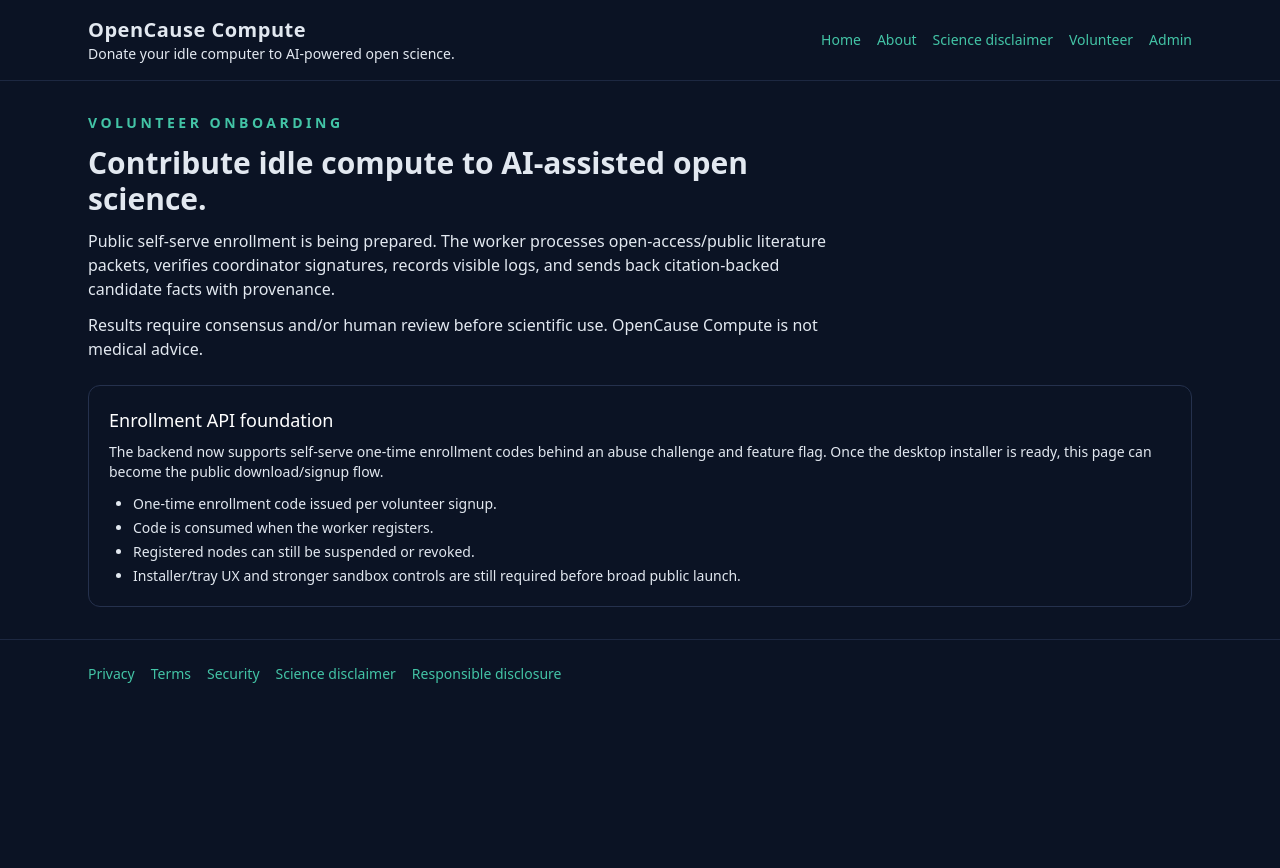
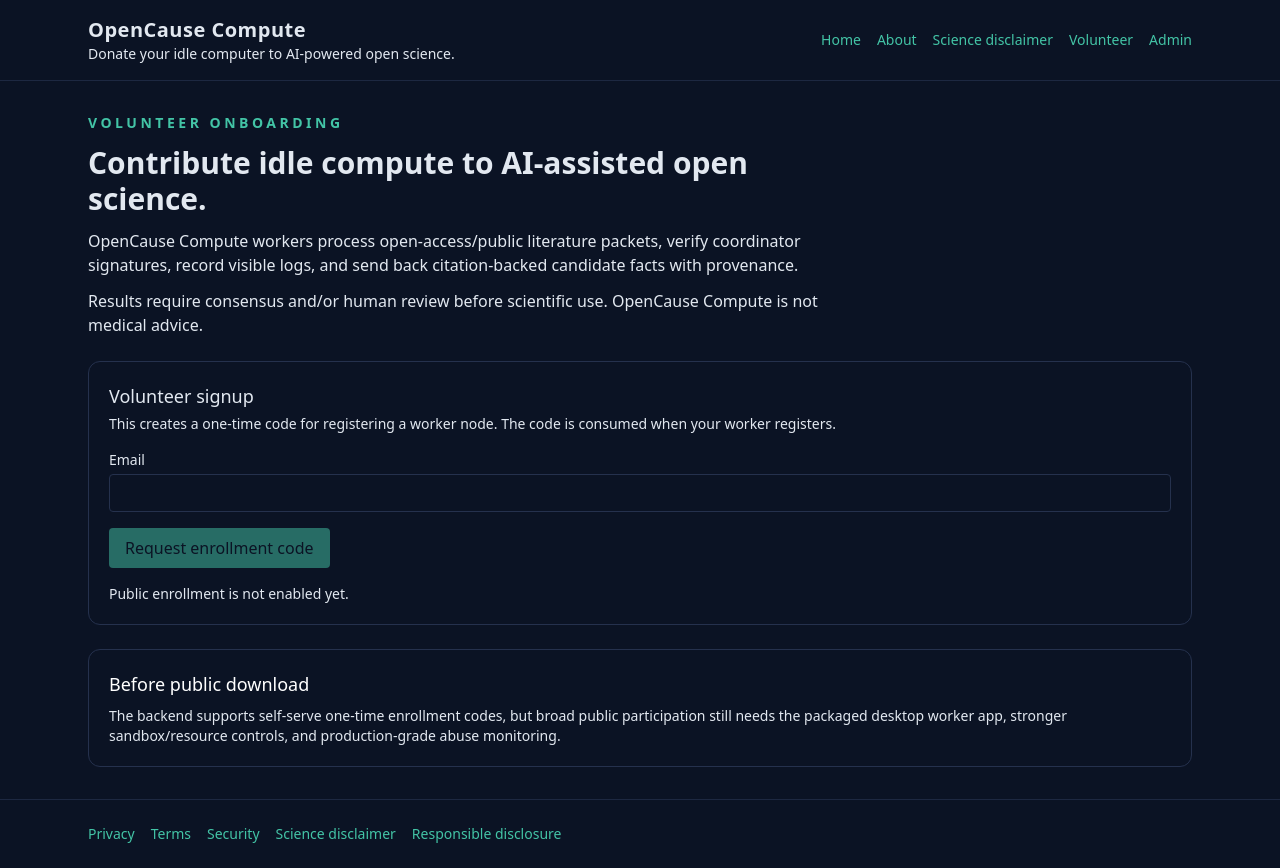
Before and after one commit to Mills82/opencause-compute, a Next.js app in the folder apps/web/: page /volunteer in a window 1280 px wide. Before the commit the page ends 800 px from the top, so only its background shows below. Built offline with nearby package versions, Linux system fonts and the light colour scheme.

Commit message:
Add volunteer enrollment signup form

```diff
--- a/apps/web/app/volunteer/page.tsx
+++ b/apps/web/app/volunteer/page.tsx
@@ -1,30 +1,33 @@
+import Script from 'next/script';
+import { VolunteerEnrollForm } from './volunteer-enroll-form';
+
 export default function VolunteerPage() {
+  const enabled = process.env.ENABLE_PUBLIC_VOLUNTEER_ENROLLMENT === 'true';
+  const turnstileSiteKey = process.env.TURNSTILE_SITE_KEY;
+
   return (
     <section className="space-y-6">
+      {enabled && turnstileSiteKey ? <Script src="https://challenges.cloudflare.com/turnstile/v0/api.js" async defer /> : null}
       <div className="max-w-3xl space-y-3">
         <p className="text-sm font-semibold uppercase tracking-[0.25em] text-accent">Volunteer onboarding</p>
         <h2 className="text-3xl font-semibold">Contribute idle compute to AI-assisted open science.</h2>
         <p className="text-slate-300">
-          Public self-serve enrollment is being prepared. The worker processes open-access/public literature packets, verifies
-          coordinator signatures, records visible logs, and sends back citation-backed candidate facts with provenance.
+          OpenCause Compute workers process open-access/public literature packets, verify coordinator signatures, record visible
+          logs, and send back citation-backed candidate facts with provenance.
         </p>
         <p className="text-slate-300">
           Results require consensus and/or human review before scientific use. OpenCause Compute is not medical advice.
         </p>
       </div>
 
+      <VolunteerEnrollForm enabled={enabled} turnstileSiteKey={turnstileSiteKey} />
+
       <article className="rounded-xl border border-line bg-panel p-5 text-sm text-slate-300">
-        <h3 className="text-lg font-medium text-white">Enrollment API foundation</h3>
+        <h3 className="text-lg font-medium text-white">Before public download</h3>
         <p className="mt-2">
-          The backend now supports self-serve one-time enrollment codes behind an abuse challenge and feature flag. Once the
-          desktop installer is ready, this page can become the public download/signup flow.
+          The backend supports self-serve one-time enrollment codes, but broad public participation still needs the packaged
+          desktop worker app, stronger sandbox/resource controls, and production-grade abuse monitoring.
         </p>
-        <ul className="mt-3 list-disc space-y-1 pl-6">
-          <li>One-time enrollment code issued per volunteer signup.</li>
-          <li>Code is consumed when the worker registers.</li>
-          <li>Registered nodes can still be suspended or revoked.</li>
-          <li>Installer/tray UX and stronger sandbox controls are still required before broad public launch.</li>
-        </ul>
       </article>
     </section>
   );
--- /dev/null
+++ b/apps/web/app/volunteer/volunteer-enroll-form.tsx
@@ -0,0 +1,68 @@
+'use client';
+
+import { FormEvent, useState } from 'react';
+
+export function VolunteerEnrollForm({ enabled, turnstileSiteKey }: { enabled: boolean; turnstileSiteKey?: string }) {
+  const [email, setEmail] = useState('');
+  const [status, setStatus] = useState(enabled ? 'Enter your email to request a one-time worker enrollment code.' : 'Public enrollment is not enabled yet.');
+  const [enrollmentCode, setEnrollmentCode] = useState<string | null>(null);
+
+  async function submit(event: FormEvent<HTMLFormElement>) {
+    event.preventDefault();
+    if (!enabled) return;
+    setStatus('Requesting enrollment code...');
+    setEnrollmentCode(null);
+
+    const token = (document.querySelector('input[name="cf-turnstile-response"]') as HTMLInputElement | null)?.value;
+    const response = await fetch('/api/volunteer/enroll', {
+      method: 'POST',
+      headers: { 'content-type': 'application/json' },
+      body: JSON.stringify({ email, ...(token ? { turnstileToken: token } : {}) })
+    });
+    const json = await response.json().catch(() => ({}));
+
+    if (!response.ok) {
+      setStatus(json.error === 'challenge_failed' ? 'Anti-abuse challenge failed. Refresh and try again.' : `Enrollment failed: ${json.error ?? response.status}`);
+      return;
+    }
+
+    setEnrollmentCode(json.enrollmentCode);
+    setStatus('Enrollment code issued. Save it now; it is shown only once.');
+  }
+
+  return (
+    <form className="space-y-4 rounded-xl border border-line bg-panel p-5" onSubmit={submit}>
+      <div>
+        <h3 className="text-lg font-medium">Volunteer signup</h3>
+        <p className="mt-1 text-sm text-slate-300">
+          This creates a one-time code for registering a worker node. The code is consumed when your worker registers.
+        </p>
+      </div>
+      <label className="block text-sm">
+        <span className="block text-slate-300">Email</span>
+        <input
+          className="mt-1 w-full rounded border border-line bg-ink p-2"
+          type="email"
+          value={email}
+          onChange={(event) => setEmail(event.target.value)}
+          disabled={!enabled}
+          required
+        />
+      </label>
+      {enabled && turnstileSiteKey ? <div className="cf-turnstile" data-sitekey={turnstileSiteKey} /> : null}
+      <button className="rounded bg-accent px-4 py-2 text-ink disabled:opacity-50" type="submit" disabled={!enabled}>
+        Request enrollment code
+      </button>
+      <p className="text-sm text-slate-300">{status}</p>
+      {enrollmentCode ? (
+        <div className="space-y-2 rounded border border-line bg-ink p-3 text-sm">
+          <p className="font-medium text-white">One-time enrollment code</p>
+          <code className="block break-all text-accent">{enrollmentCode}</code>
+          <p className="text-slate-300">
+            Future desktop installers will apply this automatically. CLI/private-alpha users can set <code>NODE_ENROLLMENT_CODE</code> or pass <code>--enrollment-code</code> during registration.
+          </p>
+        </div>
+      ) : null}
+    </form>
+  );
+}
```
